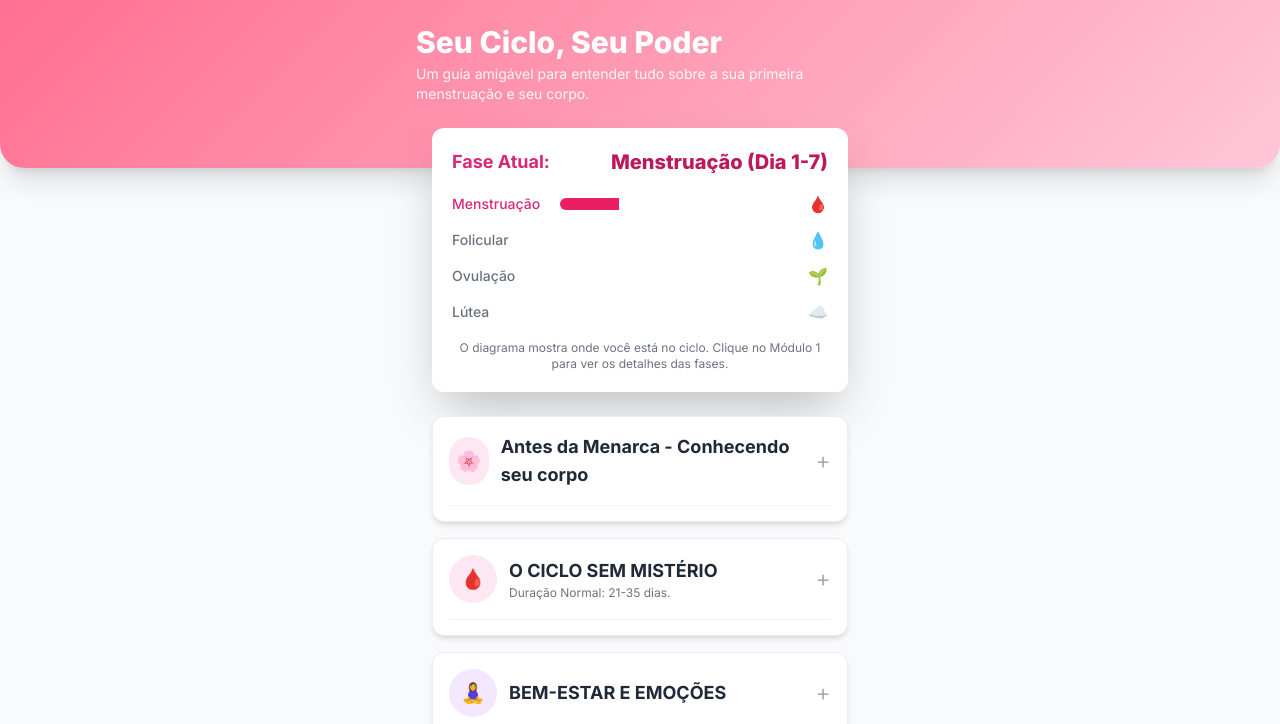
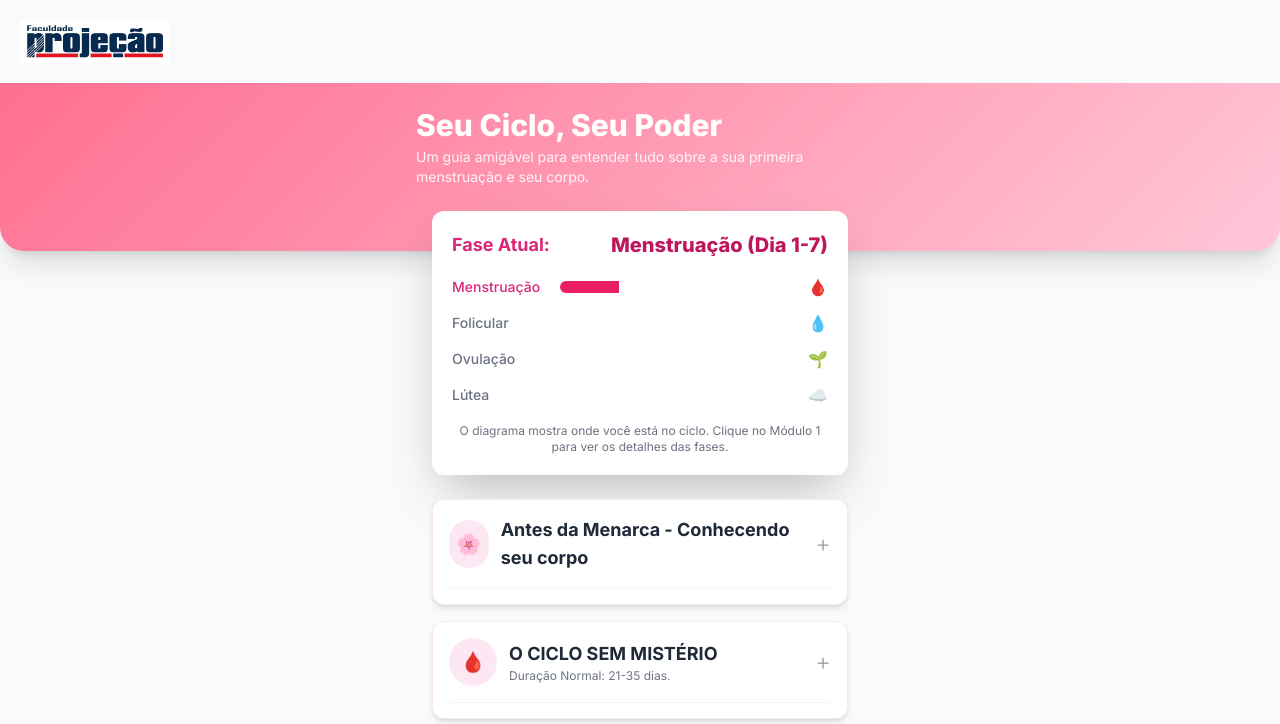
Before and after one commit to LuluPereira/Projeto-SeuCiclo, a plain HTML site: page index.html in a window 1280 px wide. Shown: the top 724 px of the page. Drawn offline with nearby package versions, Linux system fonts and the light colour scheme.

Commit message:
Adicionada logo da faculdade e ajustes no index

```diff
--- a/index.html
+++ b/index.html
@@ -117,6 +117,11 @@
 </head>
 
 <body class="selection:bg-pink-200">
+
+<header style="text-align: center; padding: 20px;">
+    <img src="img/logoprojecao.jpeg" alt="Logo da Faculdade" style="width: 150px; height: auto;">
+</header>
+
 
 <!-- Cabeçalho Principal (Gradient Novo) -->
 <header class="gradient-header p-6 pb-16 rounded-b-3xl shadow-xl text-white">
```
Also changed, not shown: img/logoprojecao.jpeg (added).
